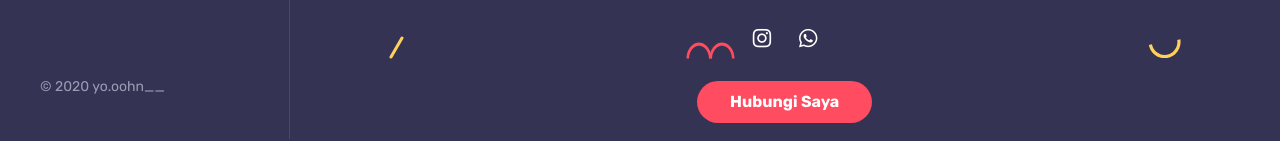
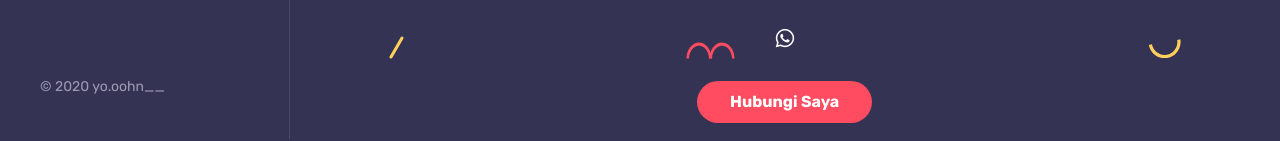
Before and after one commit to riojihan01/riojihan01.github.io, a plain HTML site: page index.html in a window 1280 px wide. Shown: the part 661-802 px from the top of the page. Drawn offline with Linux system fonts and the light colour scheme; files whose address does not match are found by name.

Commit message:
push
push 7

```diff
--- a/index.html
+++ b/index.html
@@ -125,7 +125,6 @@
 
 				<!-- social icons -->
 				<ul class="social-icons light list-inline mb-0 mt-4">
-					<li class="list-inline-item"><a href="#"><i class="fab fa-instagram"></i></a></li>
 					<li class="list-inline-item"><a href="https://wa.me/6289637116885"><i class="fab fa-whatsapp"></i></a></li>
 				</ul>
 
```
